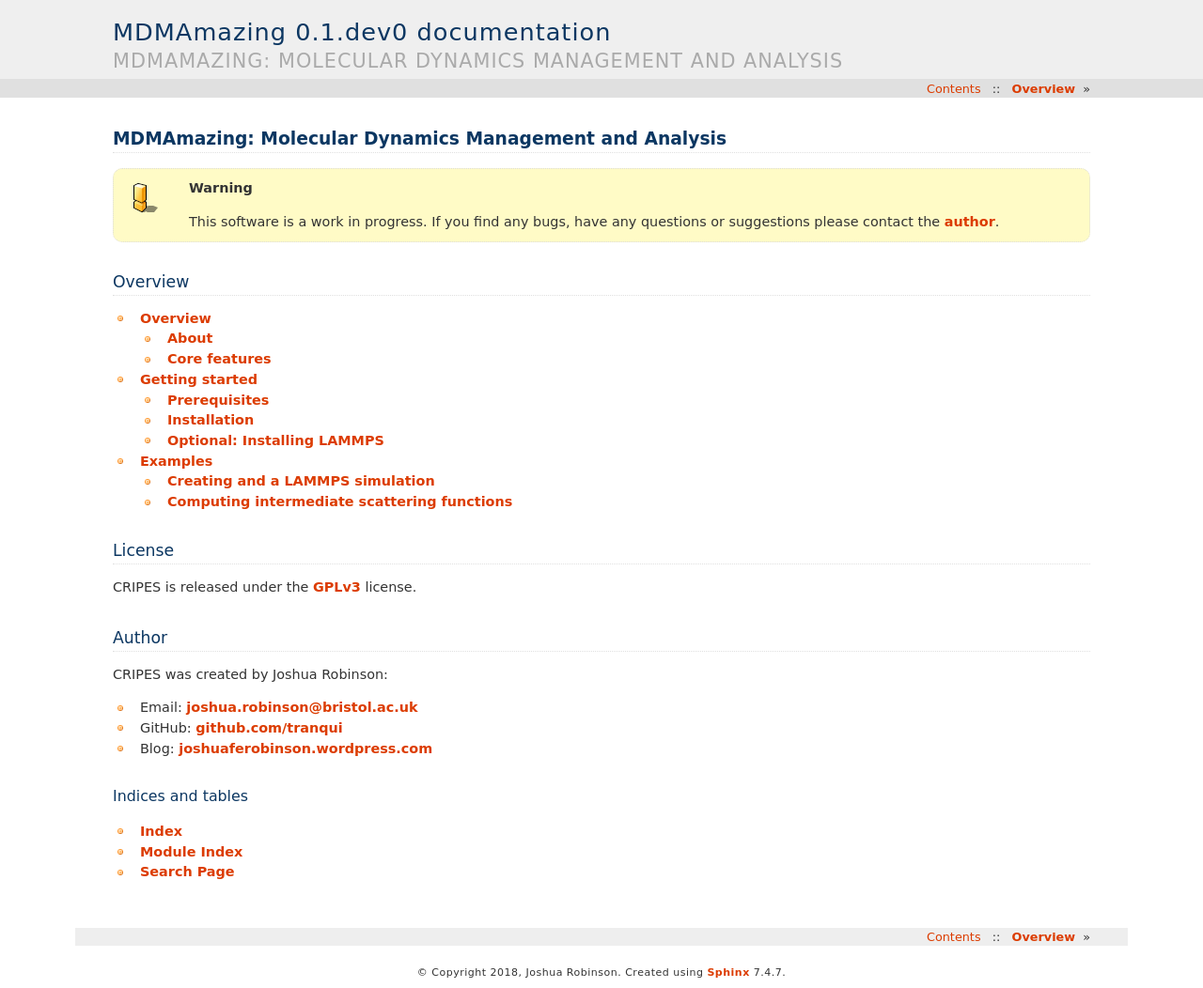
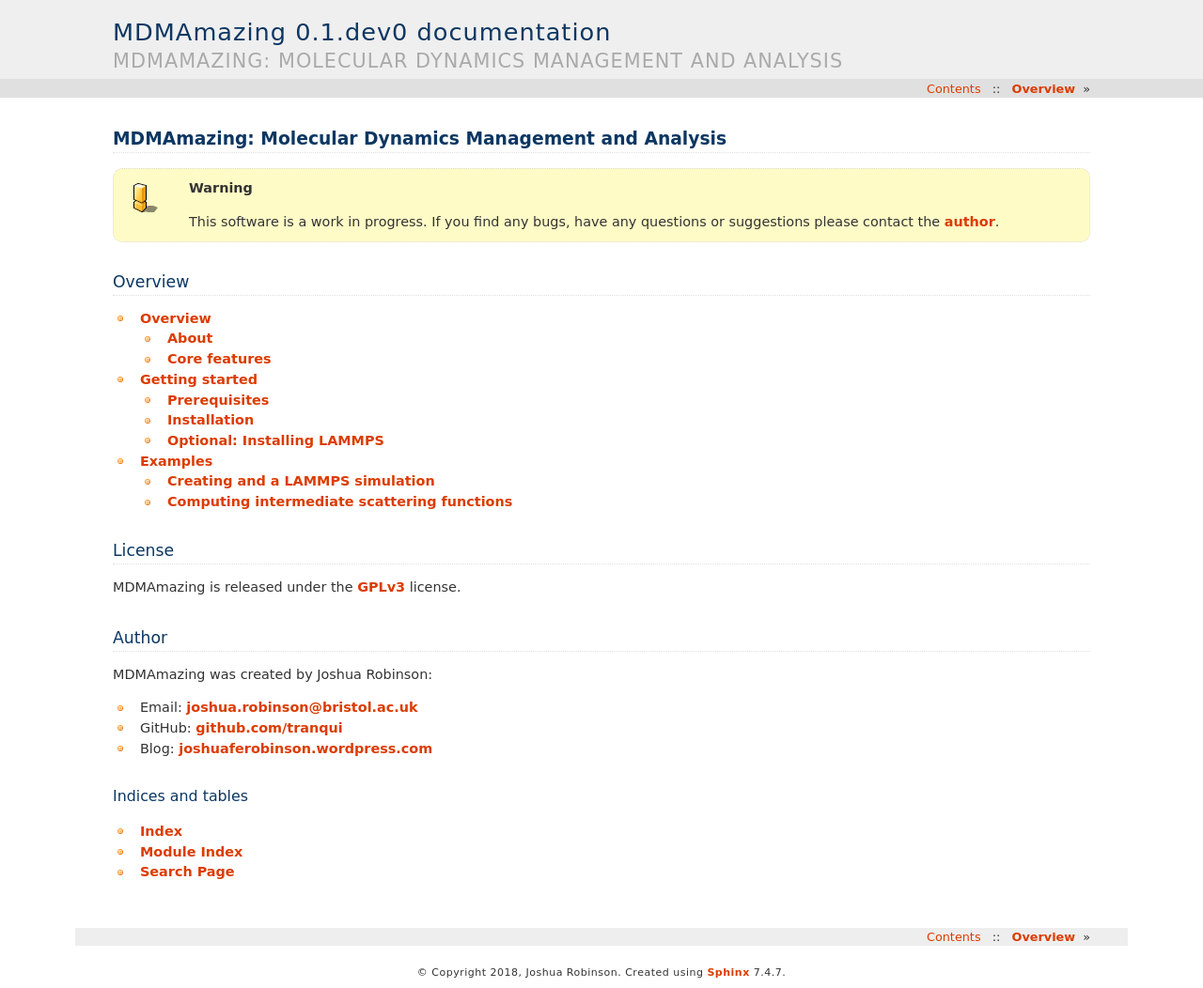
Before and after one commit to tranqui/MDMAmazing, a Sphinx documentation site: the page built from docs/source/index.rst, in a window 1280 px wide. Shown: the whole page at 94% size. Built offline with Sphinx 7.4.7, drawn with Linux system fonts in a browser that asks for light colours; pages that are not in the unit, such as notebooks, are missing from menus.

Commit message:
Corrected name of software on front page.

```diff
--- a/docs/source/index.rst
+++ b/docs/source/index.rst
@@ -18,12 +18,12 @@ Overview
 License
 #######
 
-CRIPES is released under the `GPLv3 <https://github.com/royallgroup/JELI/blob/refactor/LICENSE>`_ license.
+MDMAmazing is released under the `GPLv3 <https://github.com/royallgroup/JELI/blob/refactor/LICENSE>`_ license.
 
 Author
 ######
 
-CRIPES was created by Joshua Robinson:
+MDMAmazing was created by Joshua Robinson:
 
 * Email: `joshua.robinson@bristol.ac.uk <mailto:joshua.robinson@bristol.ac.uk>`_
 * GitHub: `github.com/tranqui <https://github.com/tranqui>`_
```
Also changed, not shown: 3 other files.
